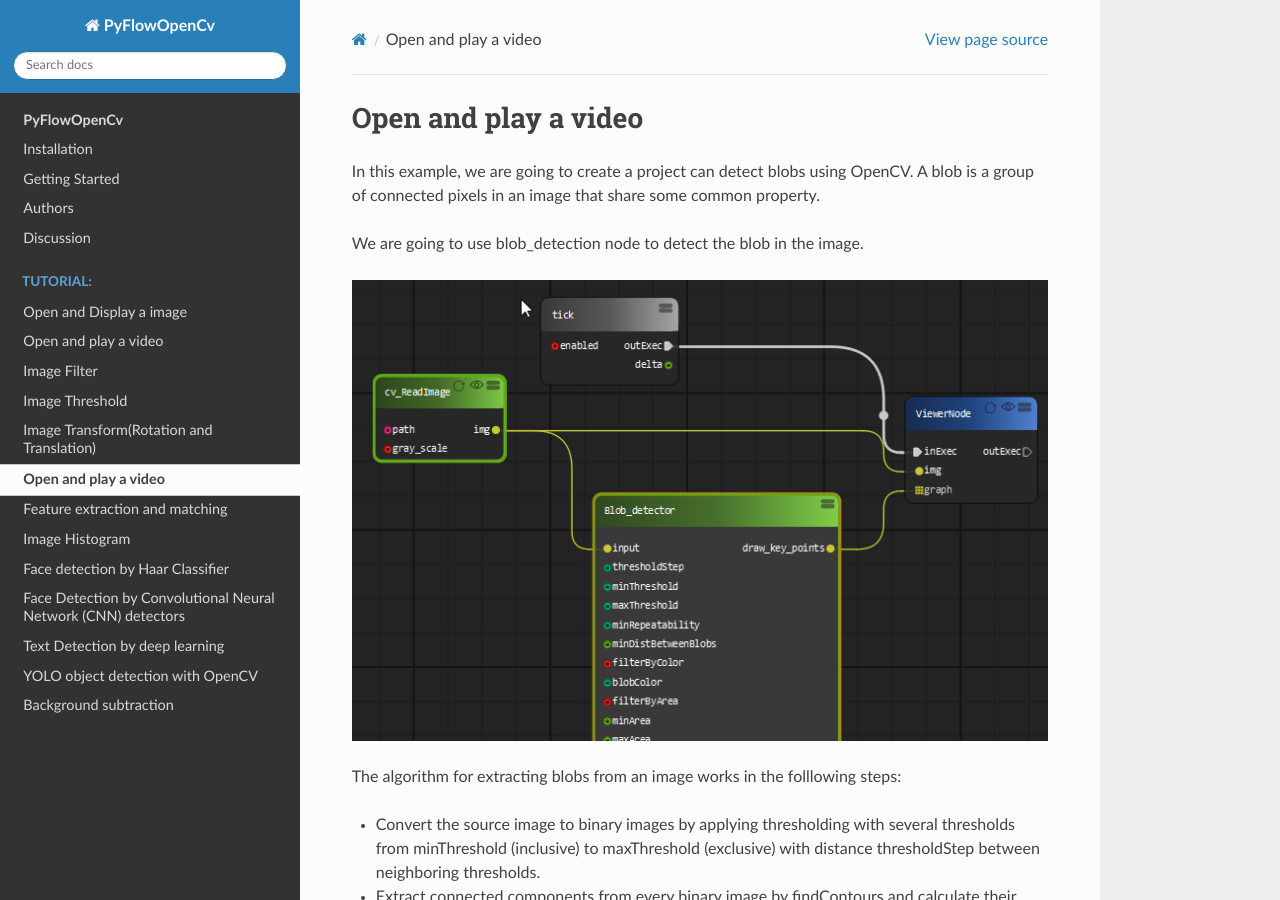
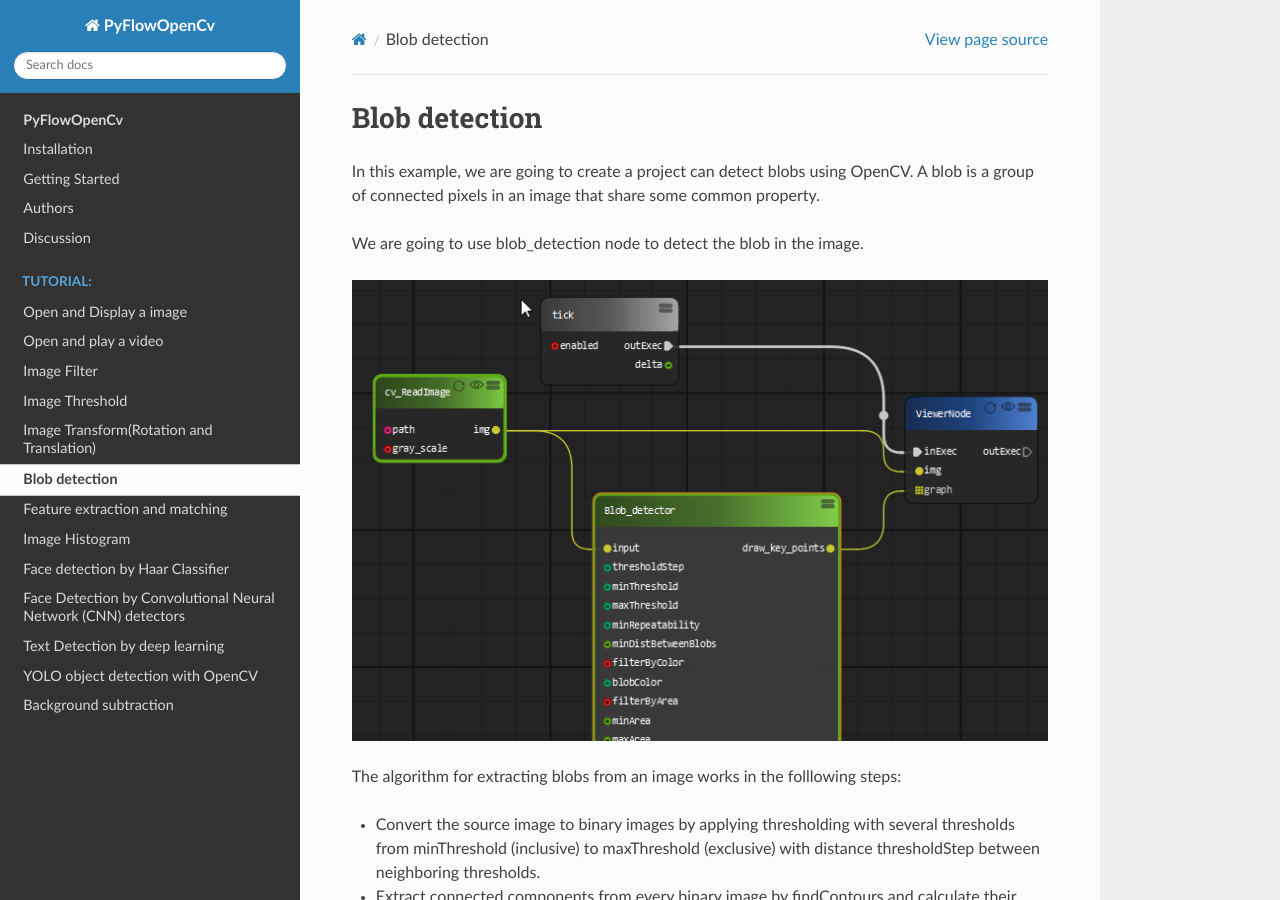
Before and after one commit to wonderworks-software/PyFlowOpenCv, a Sphinx documentation site: the page built from docs/source/blob_detection.rst, in a window 1280 px wide and 900 px high. Built offline with Sphinx 7.4.7 and the Read the Docs theme 2.0.0, drawn with Linux system fonts in a browser that asks for light colours.

Commit message:
fix title

```diff
--- a/docs/source/blob_detection.rst
+++ b/docs/source/blob_detection.rst
@@ -1,4 +1,4 @@
-Open and play a video
+Blob detection
 =============================
 
 In this example, we are going to create a project can detect blobs using OpenCV.
```
